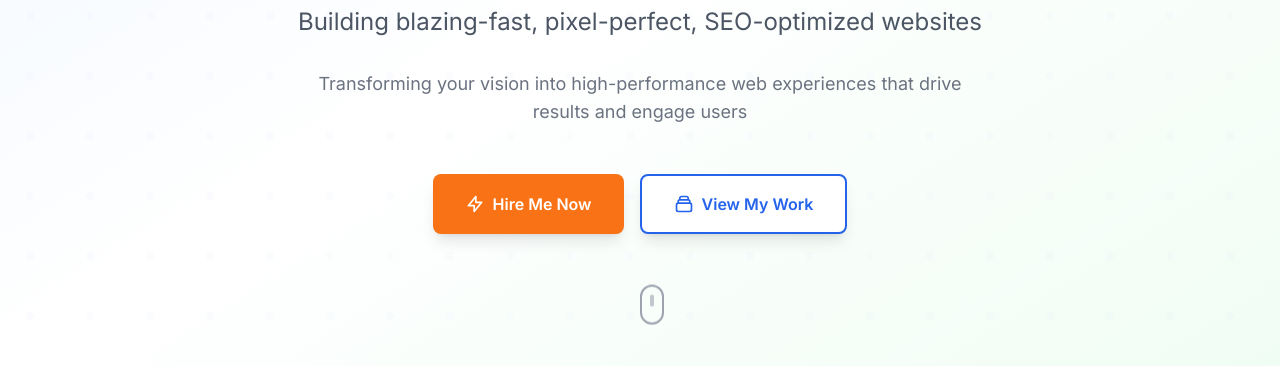
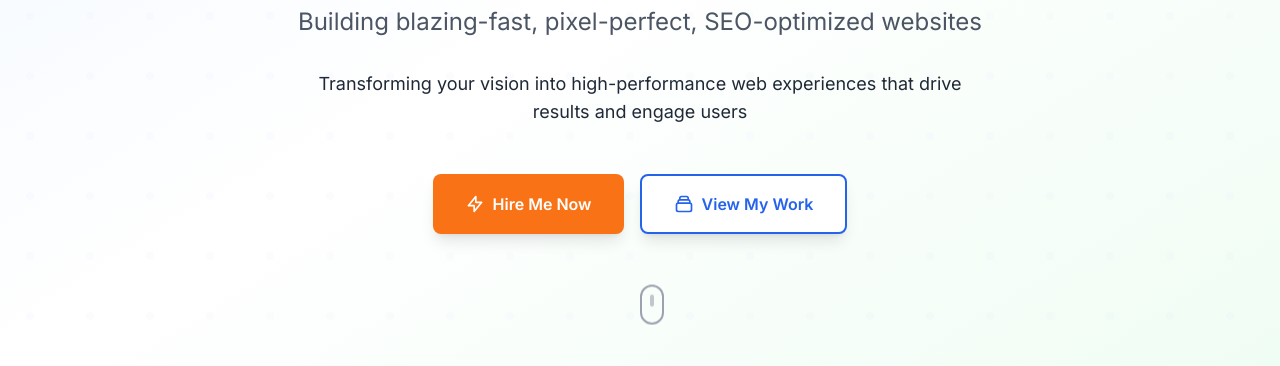
Before and after one commit to Benard519/Benard519.github.io, an Astro site: page / in a window 1280 px wide. Shown: the part 434-800 px from the top of the page. Built offline with nearby package versions, Linux system fonts and the light colour scheme; Astro itself is replaced by a stand-in of ours.

Commit message:
Update Hero.astro

```diff
--- a/src/components/Hero.astro
+++ b/src/components/Hero.astro
@@ -38,7 +38,7 @@
       </p>
 
       <!-- USP -->
-      <p class="text-lg text-gray-500 mb-12 max-w-2xl mx-auto animate-slide-up" style="animation-delay: 0.6s;">
+      <p class="text-lg text-gray-800 mb-12 max-w-2xl mx-auto animate-slide-up" style="animation-delay: 0.6s;">
         Transforming your vision into high-performance web experiences that drive results and engage users
       </p>
 
```
